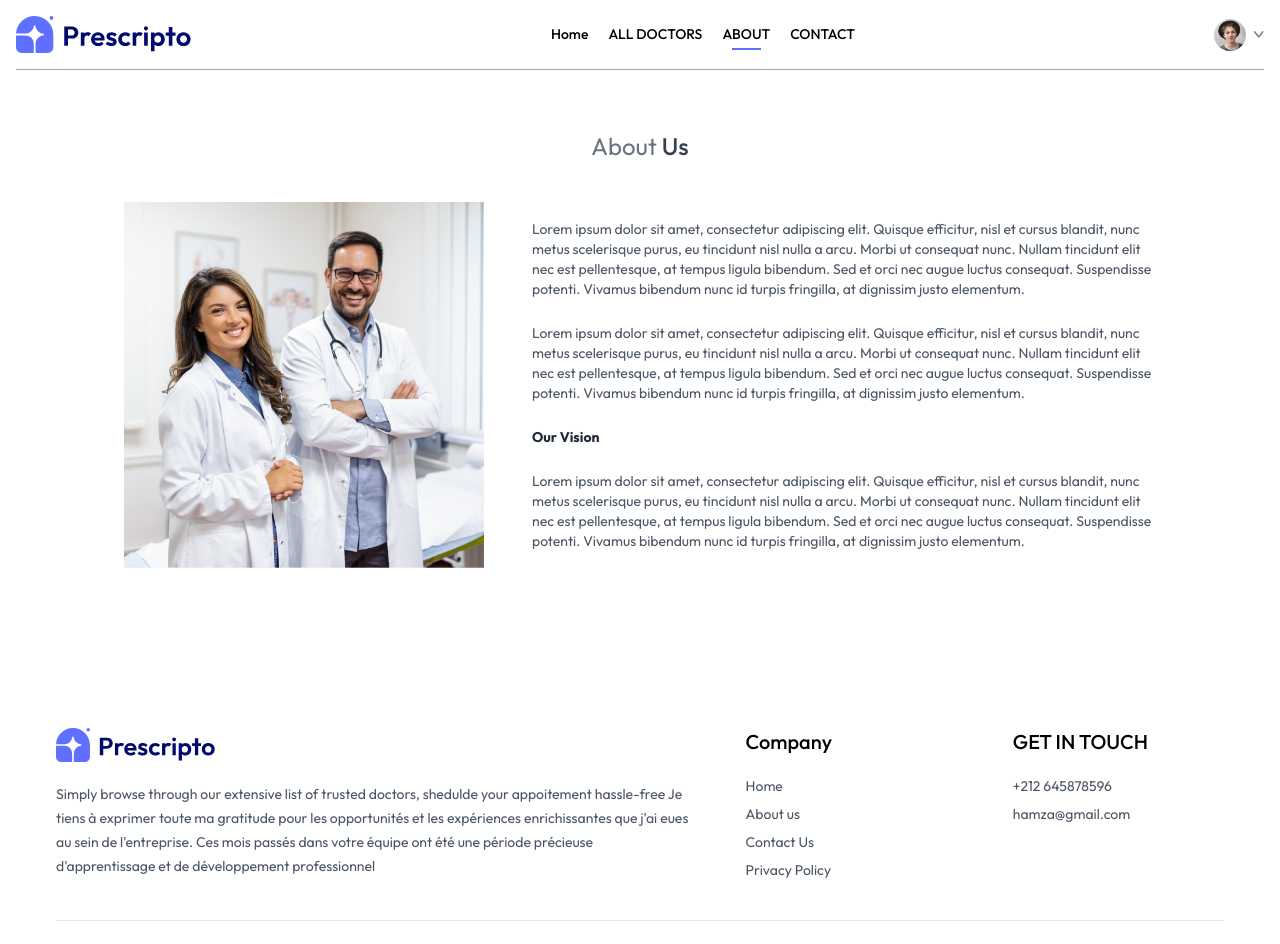
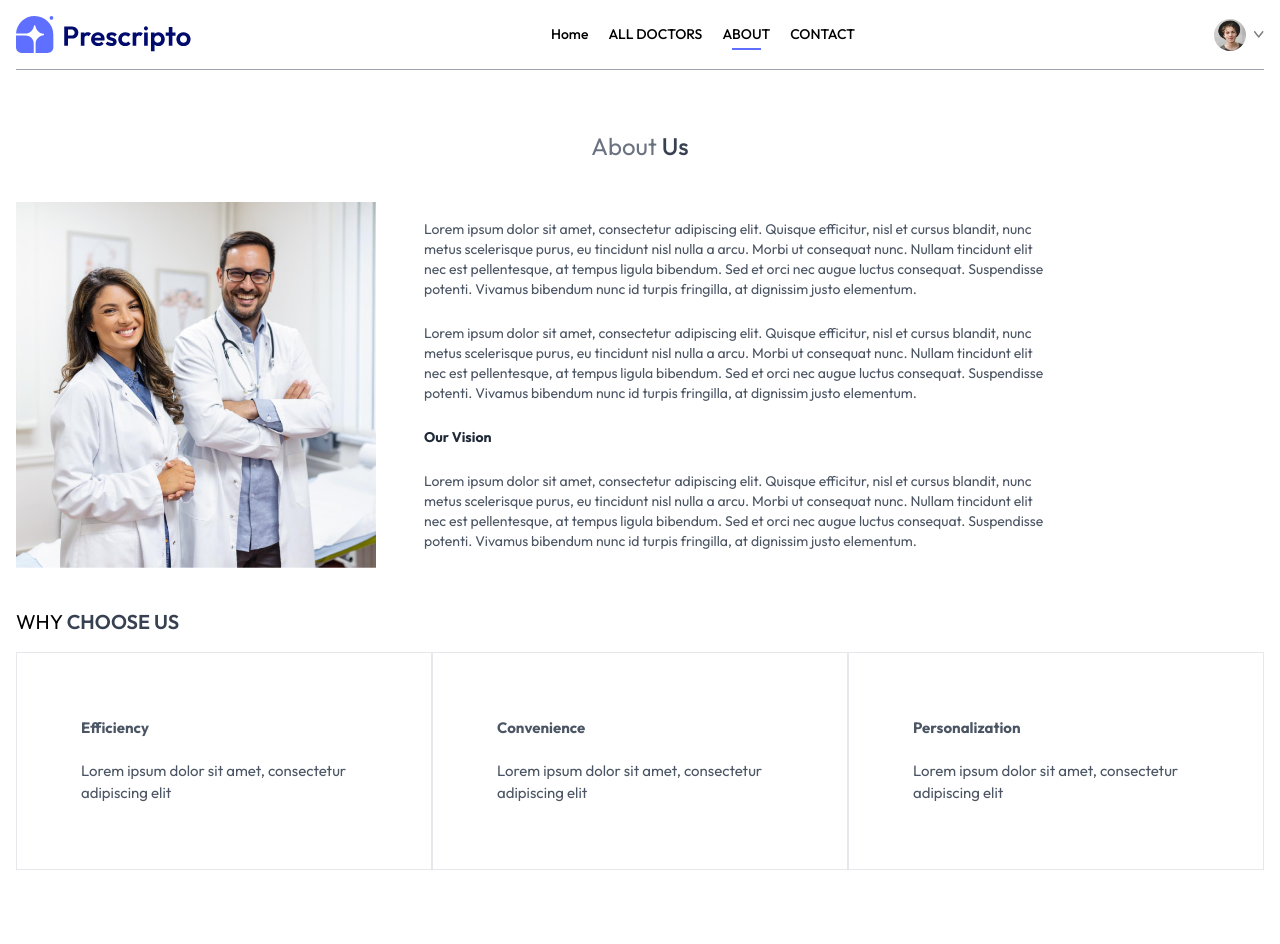
Before and after one commit to hamzarahmoun/doctor-appointement, a React (Vite) app in the folder frontend/: page /about in a window 1280 px wide. Shown: the top 944 px of the page. Built offline with nearby package versions, Linux system fonts and the light colour scheme.

Commit message:
why choose us

```diff
--- a/frontend/src/pages/About.jsx
+++ b/frontend/src/pages/About.jsx
@@ -3,13 +3,12 @@ import { assets } from '../assets/assets_frontend/assets'
 
 const About = () => {
   return (
-    <div>
-
+    <div > {/* Centering the content */}
       <div className='text-center text-2xl pt-10 text-gray-500'>
         <p>About <span className='text-gray-700 font-medium'>Us</span></p>
       </div>
 
-      <div className='my-10 flex flex-col md:flex-row gap-12 justify-center'>
+      <div className='my-10 flex flex-col md:flex-row gap-12'> {/* Centering the image */}
         <img className='w-full md:max-w-[360px]' src={assets.about_image} alt="" />
         <div className='flex flex-col justify-center gap-6 md:w-2/4 text-sm text-gray-600'>
           <p>
@@ -23,6 +22,25 @@ const About = () => {
         </div>
       </div>
 
+      <div className='text-xl my-4'>
+        <p>WHY <span className='text-gray-700 font-semibold'>CHOOSE US</span></p>
+      </div>
+
+      <div className='flex flex-col md:flex-row mb-20'>
+        <div className='border px-10 md:px-16 py-8 sm:py-16 flex flex-col gap-5 text-[15px] hover:bg-primary hover:text-white transition-all duration-300 text-gray-600 cursor-pointer'>
+          <b>Efficiency</b>
+          <p> Lorem ipsum dolor sit amet, consectetur adipiscing elit</p>
+        </div>
+        <div className='border px-10 md:px-16 py-8 sm:py-16 flex flex-col gap-5 text-[15px] hover:bg-primary hover:text-white transition-all duration-300 text-gray-600 cursor-pointer'>
+          <b>Convenience</b>
+          <p> Lorem ipsum dolor sit amet, consectetur adipiscing elit</p>
+        </div>
+        <div className='border px-10 md:px-16 py-8 sm:py-16 flex flex-col gap-5 text-[15px] hover:bg-primary hover:text-white transition-all duration-300 text-gray-600 cursor-pointer'>
+          <b>Personalization</b>
+          <p> Lorem ipsum dolor sit amet, consectetur adipiscing elit</p>
+        </div>
+      </div>
+
     </div>
   )
 }
```
